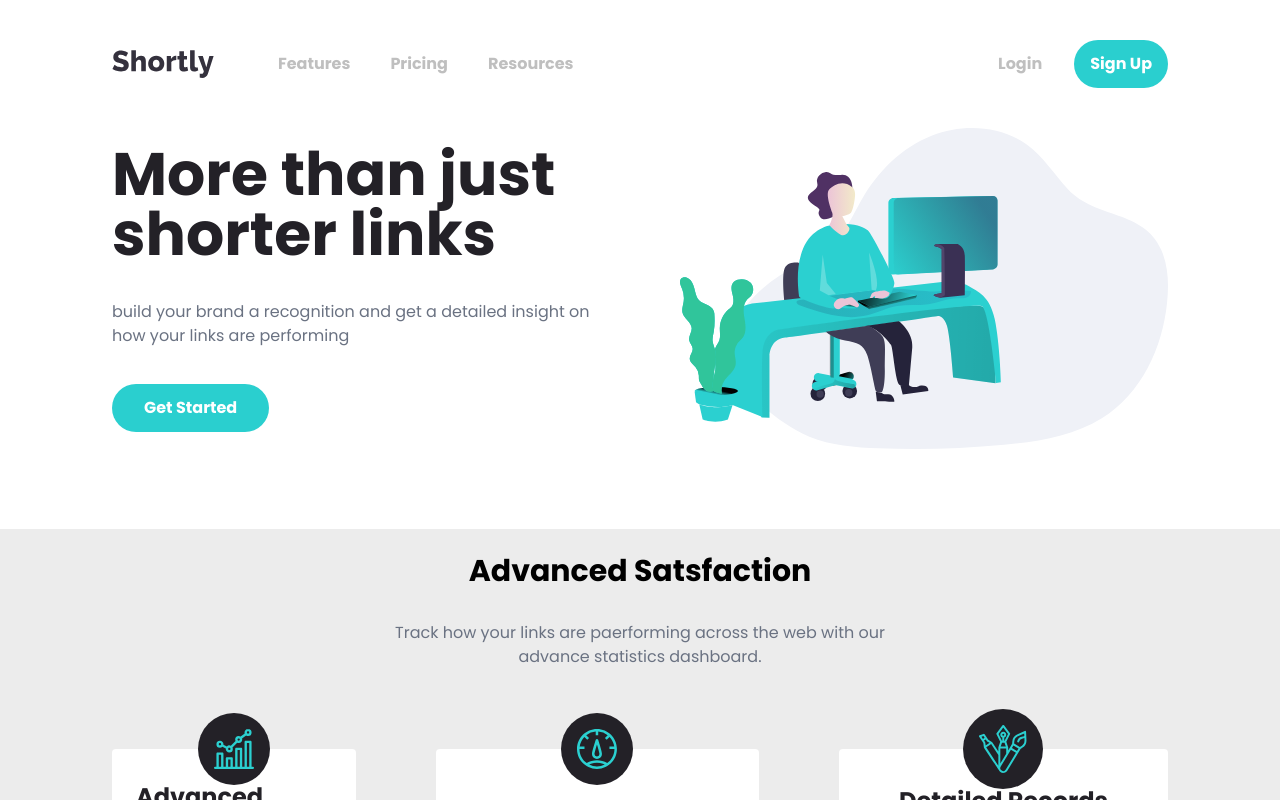
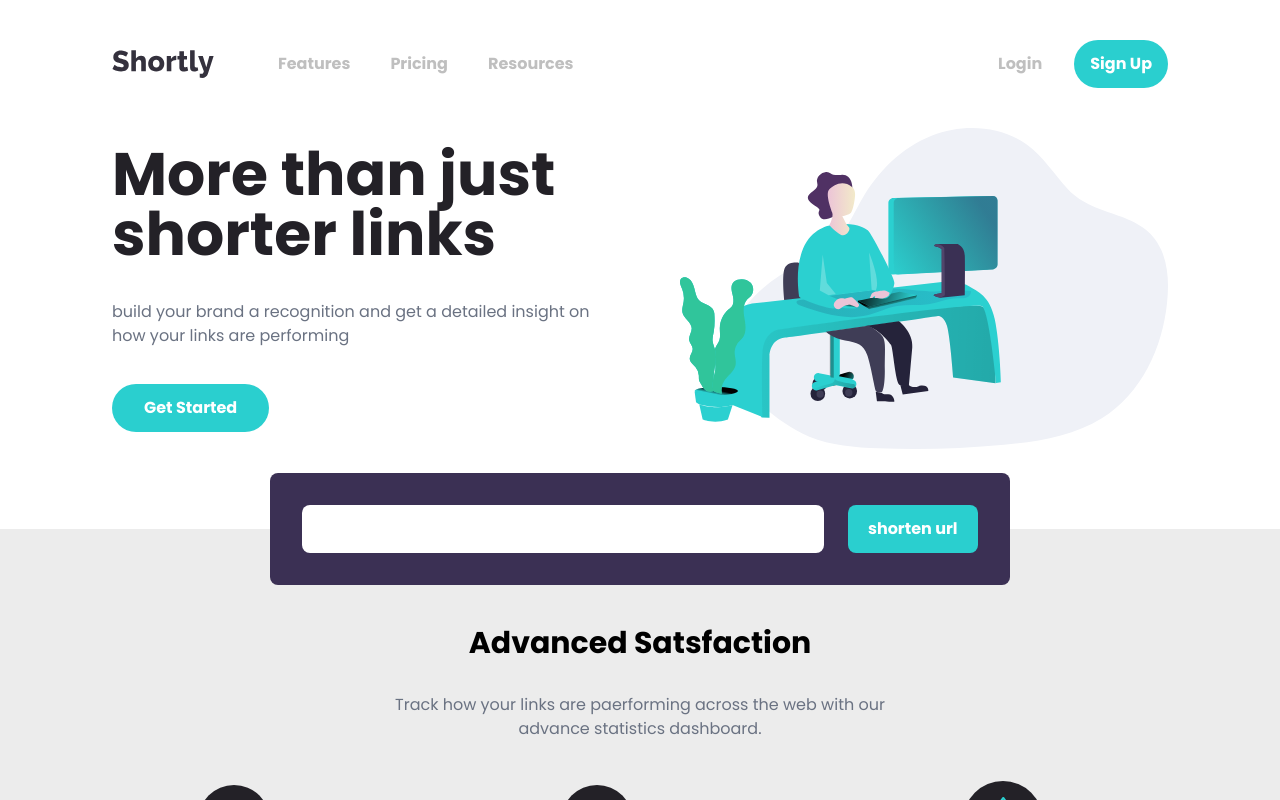
Before and after one commit to sifenfisaha/URL-shortening-API-landing-page, a React (Vite) app: page / in a window 1280 px wide. Shown: the top 800 px of the page. Built offline with nearby package versions, Linux system fonts and the light colour scheme.

Commit message:
feat: implement URL shortening functionality with Zustand and complete UI

```diff
--- a/src/components/Fetures.tsx
+++ b/src/components/Fetures.tsx
@@ -1,5 +1,6 @@
 import React from "react";
 import Card from "./Card";
+import UrlShortener from "./UrlShortener";
 
 type Info = {
   title: string;
@@ -31,6 +32,7 @@ const Fetures: React.FC = () => {
 
   return (
     <section className="bg-gray/30 mt-20 py-6 px-6 md:px-28">
+      <UrlShortener />
       <div className="flex flex-col gap-8 items-center">
         <h2 className="font-bold text-3xl text-center">Advanced Satsfaction</h2>
         <p className="text-gray-500 text-center max-w-lg">
--- /dev/null
+++ b/src/components/UrlShortener.tsx
@@ -0,0 +1,60 @@
+import React, { useState } from "react";
+import { useUrlStore } from "../store/useUrlStore";
+import { shortenUrl } from "../services/urlService";
+
+const UrlShortener: React.FC = () => {
+  const [inputUrl, setInputUrl] = useState<string>("");
+  const [copiedUrl, setCopiedUrl] = useState<boolean>(false);
+  const { addLink, links } = useUrlStore();
+  console.log(links);
+
+  const handleShorten = async () => {
+    try {
+      const data = await shortenUrl(inputUrl);
+      addLink({ originalUrl: inputUrl, shortUrl: data.shortUrl });
+      setInputUrl("");
+    } catch (error) {
+      console.error("Shorten failed", error);
+    }
+  };
+
+  const handleCopy = (url: string) => {
+    navigator.clipboard.writeText(url);
+    setCopiedUrl(true);
+    setTimeout(() => setCopiedUrl(false), 2000);
+  };
+
+  return (
+    <div className="">
+      <div className="flex items-center justify-center flex-col mb-10 mt-[-5rem]">
+        <form
+          className="md:w-[70%] bg-dark-violet p-8 gap-6 rounded-lg flex md:flex-row flex-col"
+          onSubmit={handleShorten}
+        >
+          <input
+            className="p-2 bg-white focus:ring-1 focus:ring-cyan focus:outline-none w-full rounded-lg"
+            onChange={(e) => setInputUrl(e.target.value)}
+            type="text"
+          />
+          <button className="px-5 py-3 bg-cyan rounded-lg text-nowrap font-bold text-white cursor-pointer hover:bg-cyan/80 duration-300">
+            shorten url
+          </button>
+        </form>
+      </div>
+      <div>
+        <ul>
+          {links.map((link, i) => (
+            <li key={i}>
+              <span>{link.shortUrl}</span>
+              <button onClick={() => handleCopy(link.shortUrl)}>
+                {copiedUrl ? "copied" : "copy"}
+              </button>
+            </li>
+          ))}
+        </ul>
+      </div>
+    </div>
+  );
+};
+
+export default UrlShortener;
--- /dev/null
+++ b/src/services/urlService.ts
@@ -0,0 +1,16 @@
+// urlService.ts
+
+export const shortenUrl = async (originalUrl: string) => {
+  const res = await fetch(
+    `https://api.1pt.co/addURL?long=${encodeURIComponent(originalUrl)}`
+  );
+
+  if (!res.ok) throw new Error("Failed to shorten URL");
+
+  const data = await res.json();
+
+  return {
+    originalUrl,
+    shortUrl: `https://1pt.co/${data.short}`,
+  };
+};
--- /dev/null
+++ b/src/store/useUrlStore.ts
@@ -0,0 +1,16 @@
+import { create } from "zustand";
+
+type ShortLink = {
+  originalUrl: string;
+  shortUrl: string;
+};
+
+type UrlState = {
+  links: ShortLink[];
+  addLink: (link: ShortLink) => void;
+};
+
+export const useUrlStore = create<UrlState>((set) => ({
+  links: [],
+  addLink: (link) => set((state) => ({ links: [link, ...state.links] })),
+}));
```
